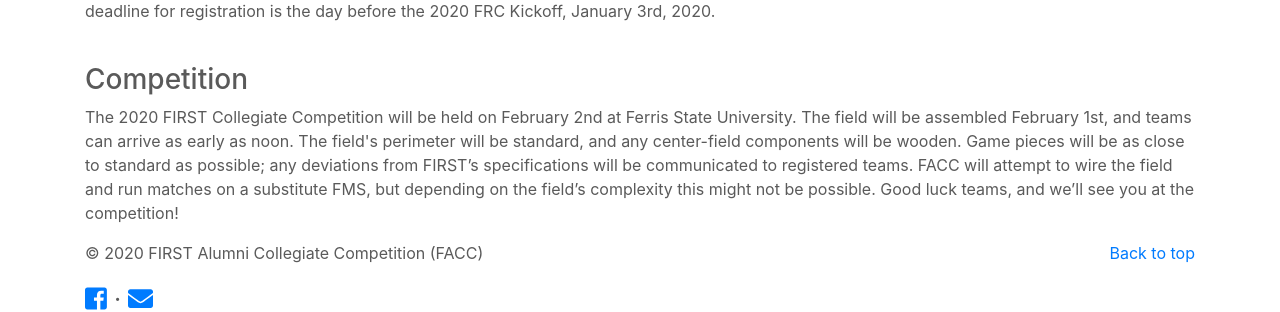
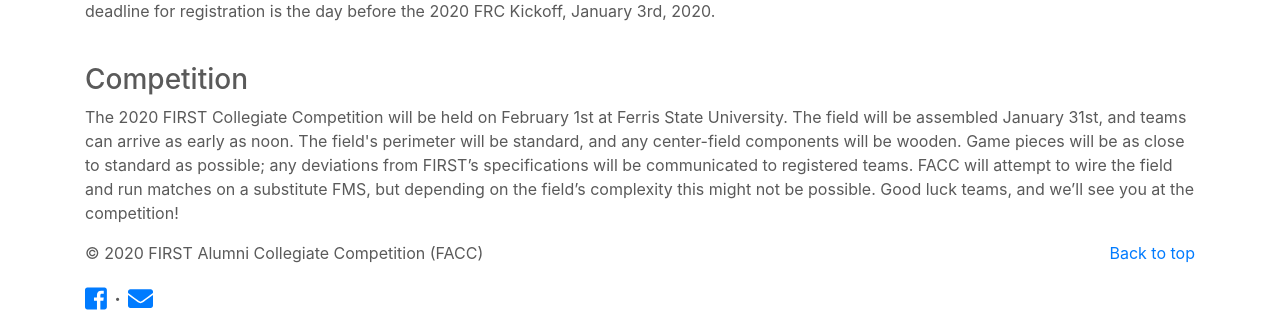
Before and after one commit to FAMNM/facc-website, a Jekyll site: the page built from competition.html, in a window 1280 px wide and 900 px high, scrolled down 784 px. Shown: the part 518-830 px from the top of the window. Built offline with Jekyll 4.4.1, drawn with Linux system fonts in a browser that asks for light colours; nearby versions of some CDN libraries.

Commit message:
Change competition date

```diff
--- a/competition.html
+++ b/competition.html
@@ -112,8 +112,8 @@
 
                     <h3>Competition</h3>
                     <p>
-                        The 2020 FIRST Collegiate Competition will be held on February 2nd at Ferris
-                        State University. The field will be assembled February 1st, and teams can arrive
+                        The 2020 FIRST Collegiate Competition will be held on February 1st at Ferris
+                        State University. The field will be assembled January 31st, and teams can arrive
                         as early as noon. The field's perimeter will be standard, and any center-field
                         components will be wooden. Game pieces will be as close to standard as possible;
                         any deviations from FIRST’s specifications will be communicated to registered
```
